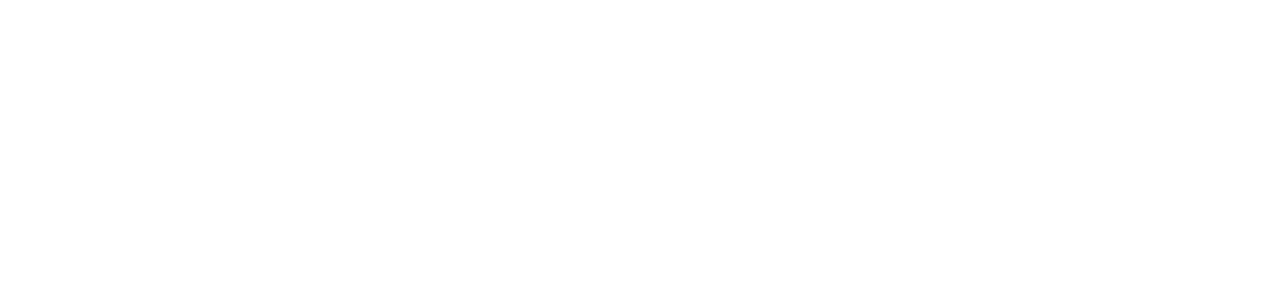
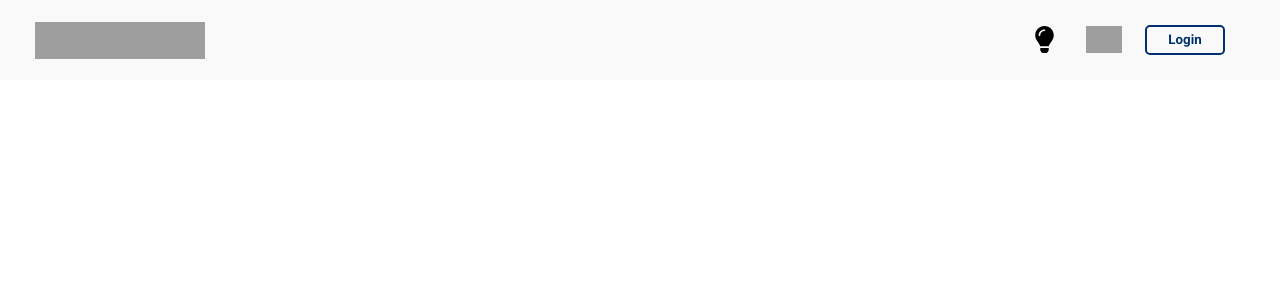
Before and after one commit to Gnani-is-Coding/youtube-clone-nxtWatch, a React (Create React App) app: page / in a window 1280 px wide. Shown: the top 300 px of the page. Built offline with nearby package versions, Linux system fonts and the light colour scheme; grey boxes are pictures that could not be loaded; a web font is replaced by a local one.

Commit message:
Header section

```diff
--- a/src/App.js
+++ b/src/App.js
@@ -2,6 +2,7 @@
 import {Switch, Route} from 'react-router-dom'
 
 import Login from './components/Login'
+import Home from './components/Home'
 import Context from './Context'
 import './App.css'
 
@@ -11,12 +12,19 @@
     isDarkTheme: false,
   }
 
+  changeTheme = () => {
+    this.setState(prevState => ({
+      isDarkTheme: !prevState.isDarkTheme,
+    }))
+  }
+
   render() {
     const {isDarkTheme} = this.state
     return (
-      <Context.Provider value={{isDarkTheme}}>
+      <Context.Provider value={{isDarkTheme, changeTheme: this.changeTheme}}>
         <Switch>
           <Route path="/login" component={Login} />
+          <Route path="/" component={Home} />
         </Switch>
       </Context.Provider>
     )
--- a/src/Context.js
+++ b/src/Context.js
@@ -2,6 +2,7 @@
 
 const Context = React.createContext({
   isDarkTheme: false,
+  changeTheme: () => {},
 })
 
 export default Context
--- /dev/null
+++ b/src/components/Header/index.css
@@ -0,0 +1,61 @@
+.logo-img {
+  height: 37px;
+  width: 170px;
+}
+.nav-option-item {
+  list-style-type: none;
+  font-size: 37px;
+  margin-left: 23px;
+}
+.profile-img {
+  height: 45px;
+}
+.icon {
+  color: #ffffff;
+}
+.theme-btn {
+  border: none;
+  outline: none;
+  cursor: pointer;
+  background-color: transparent;
+}
+.popup-container {
+  height: 100vh;
+  display: flex;
+  justify-content: center;
+  align-items: center;
+}
+.cancel-btn {
+  border: 1px solid #7e858e;
+  border-radius: 2px;
+  width: 120px;
+  height: 40px;
+  font-weight: bold;
+  color: #7e858e;
+  font-size: 18px;
+  margin-right: 30px;
+  background-color: transparent;
+}
+.confirm-btn {
+  border: none;
+  border-radius: 2px;
+  width: 120px;
+  height: 40px;
+  font-weight: bold;
+  color: #f9f9f9;
+  font-size: 18px;
+  background-color: #4f46e5;
+  margin-left: 20px;
+}
+
+@media screen and (min-width: 567px) {
+  .profile-img {
+    height: 27px;
+  }
+  .bulb-icon {
+    height: 27px;
+  }
+  .icon {
+    height: 27px;
+  }
+}
--- /dev/null
+++ b/src/components/Header/index.js
@@ -0,0 +1,154 @@
+import {Component} from 'react'
+import {FaLightbulb} from 'react-icons/fa'
+import {MdExitToApp} from 'react-icons/md'
+import {GiHamburgerMenu} from 'react-icons/gi'
+import {HiOutlineLightBulb} from 'react-icons/hi'
+import Popup from 'reactjs-popup'
+
+import './index.css'
+import Context from '../../Context'
+import {
+  NavContainer,
+  NavOptionsContainerSmall,
+  NavContainerMedium,
+  LogoutBtn,
+  ListItem,
+  PopupContainer,
+  PopupPara,
+} from './styledComponents'
+
+class Header extends Component {
+  state = {}
+
+  render() {
+    return (
+      <Context.Consumer>
+        {value => {
+          const {isDarkTheme, changeTheme} = value
+          const onClickChangeTheme = () => {
+            changeTheme()
+          }
+          return (
+            <NavContainer bgColor={isDarkTheme}>
+              <img
+                src={
+                  isDarkTheme
+                    ? `https://assets.ccbp.in/frontend/react-js/nxt-watch-logo-dark-theme-img.png`
+                    : 'https://assets.ccbp.in/frontend/react-js/nxt-watch-logo-light-theme-img.png'
+                }
+                className="logo-img"
+                alt="logo"
+              />
+              <NavOptionsContainerSmall>
+                <ListItem color={isDarkTheme}>
+                  {isDarkTheme ? (
+                    <HiOutlineLightBulb
+                      className="icon"
+                      onClick={onClickChangeTheme}
+                    />
+                  ) : (
+                    <FaLightbulb onClick={onClickChangeTheme} />
+                  )}
+                </ListItem>
+                <ListItem color={isDarkTheme}>
+                  <GiHamburgerMenu />
+                </ListItem>
+
+                <div className="popup-container">
+                  <Popup
+                    modal
+                    trigger={
+                      <ListItem color={isDarkTheme}>
+                        <MdExitToApp />
+                      </ListItem>
+                    }
+                  >
+                    {close => (
+                      <PopupContainer bgColor={isDarkTheme}>
+                        <PopupPara color={isDarkTheme}>
+                          Are you sure you want to logout?
+                        </PopupPara>
+                        <div>
+                          <button
+                            type="button"
+                            onClick={() => close()}
+                            className="cancel-btn"
+                          >
+                            Cancel
+                          </button>
+
+                          <button type="button" className="confirm-btn ">
+                            Confirm
+                          </button>
+                        </div>
+                      </PopupContainer>
+                    )}
+                  </Popup>
+                </div>
+              </NavOptionsContainerSmall>
+
+              <NavContainerMedium>
+                <li className="nav-option-item">
+                  {isDarkTheme ? (
+                    <HiOutlineLightBulb
+                      className="icon"
+                      onClick={onClickChangeTheme}
+                    />
+                  ) : (
+                    <FaLightbulb
+                      className="bulb-icon"
+                      onClick={onClickChangeTheme}
+                    />
+                  )}
+                </li>
+                <li className="nav-option-item">
+                  <img
+                    src="https://assets.ccbp.in/frontend/react-js/nxt-watch-profile-img.png"
+                    alt="profile"
+                    className="profile-img"
+                  />
+                </li>
+
+                <div className="popup-container">
+                  <Popup
+                    modal
+                    trigger={
+                      <li className="nav-option-item">
+                        <LogoutBtn type="button" bgColor={isDarkTheme}>
+                          Login
+                        </LogoutBtn>
+                      </li>
+                    }
+                  >
+                    {close => (
+                      <PopupContainer bgColor={isDarkTheme}>
+                        <PopupPara color={isDarkTheme}>
+                          Are you sure you want to logout?
+                        </PopupPara>
+                        <div>
+                          <button
+                            type="button"
+                            onClick={() => close()}
+                            className="cancel-btn"
+                          >
+                            Cancel
+                          </button>
+
+                          <button type="button" className="confirm-btn ">
+                            Confirm
+                          </button>
+                        </div>
+                      </PopupContainer>
+                    )}
+                  </Popup>
+                </div>
+              </NavContainerMedium>
+            </NavContainer>
+          )
+        }}
+      </Context.Consumer>
+    )
+  }
+}
+
+export default Header
--- /dev/null
+++ b/src/components/Header/styledComponents.js
@@ -0,0 +1,67 @@
+import styled from 'styled-components'
+
+export const NavContainer = styled.nav`
+  background-color: ${props => (props.bgColor ? '#181818' : '#f9f9f9')};
+  height: 10vh;
+  display: flex;
+  padding: 20px;
+  padding-left: 25px;
+  padding-right: 25px;
+  justify-content: space-between;
+  align-items: center;
+  @media screen and (min-width: 576px) {
+    padding-left: 35px;
+    padding-right: 35px;
+  }
+`
+export const NavOptionsContainerSmall = styled.ul`
+  display: flex;
+  align-items: center;
+  @media screen and (min-width: 576px) {
+    display: none;
+  }
+`
+export const NavContainerMedium = styled.ul`
+  display: flex;
+  align-items: center;
+  padding-right: 20px;
+  @media screen and (max-width: 576px) {
+    display: none;
+  }
+`
+export const LogoutBtn = styled.button`
+  background-color: transparent;
+  border: 2px solid ${props => (props.bgColor ? '#ffffff' : '#00306e')};
+  color: ${props => (props.bgColor ? '#ffffff' : '#00306e')};
+  height: 30px;
+  width: 80px;
+  font-weight: bold;
+  outline: none;
+  cursor: pointer;
+  border-radius: 5px;
+  margin-bottom: 15px;
+`
+export const ListItem = styled.li`
+  list-style-type: none;
+  font-size: 37px;
+  margin-left: 23px;
+  color: ${props => (props.color ? '#ffffff' : '')};
+`
+export const PopupContainer = styled.div`
+  background-color: ${props => (props.bgColor ? '#181818' : ' #f1f1f1')};
+  border-radius: 10px;
+  padding: 20px;
+  width: 365px;
+  height: 160px;
+  display: flex;
+  flex-direction: column;
+  align-items: center;
+  justify-content: center;
+`
+export const PopupPara = styled.p`
+  color: ${props => (props.color ? '#ffffff' : '#181818')};
+  font-size: 18px;
+  margin-top: 10px;
+  margin-bottom: 30px;
+  font-weight: 500;
+`
--- /dev/null
+++ b/src/components/Home/index.js
@@ -0,0 +1,13 @@
+import {Component} from 'react'
+
+import Header from '../Header'
+
+class Home extends Component {
+  state = {}
+
+  render() {
+    return <Header />
+  }
+}
+
+export default Home
```
Also changed, not shown: src/components/Home/index.css (added), src/components/Home/styledComponent.js (added).
